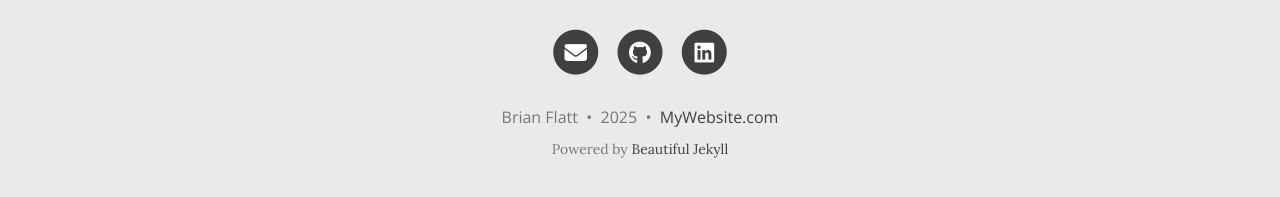
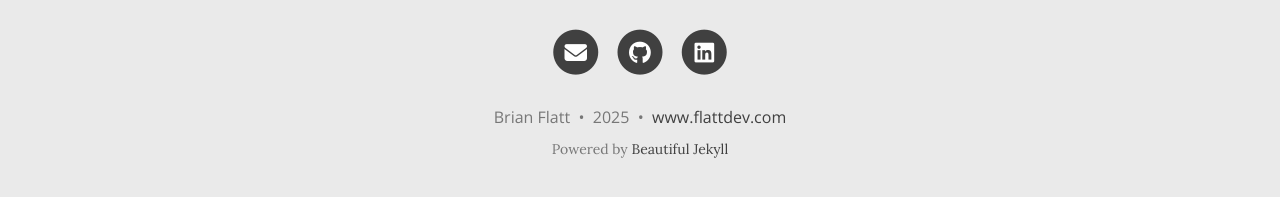
Before and after one commit to bflatt72/bflatt72.github.io, a Jekyll site: the page built from index.html, in a window 1280 px wide and 900 px high, scrolled down 1158 px. Shown: the part 690-887 px from the top of the window. Built offline with Jekyll 4.4.1, drawn with Linux system fonts in a browser that asks for light colours; the list of posts is cut into pages by our own code; comment, search, counter and statistics services are not loaded.

Commit message:
edited yaml

```diff
--- a/_config.yml
+++ b/_config.yml
@@ -60,7 +60,7 @@ social-network-links:
     # whatsapp: 15551212
 #  medium: yourname
 #  reddit: yourname or r/yoursubreddit
-  linkedin: Brian Flatt
+  linkedin: brianflatt1972
 #  xing: yourname
 #  stackoverflow: "3943160/daattali"
 #  snapchat: deanat78
@@ -100,7 +100,7 @@ share-links-active:
 
 # How to display the link to your website in the footer
 # Remove this if you don't want a link in the footer
-url-pretty: "MyWebsite.com"
+url-pretty: "www.flattdev.com"
 
 # Add the website title to the title of every page
 title-on-all-pages: true
```
